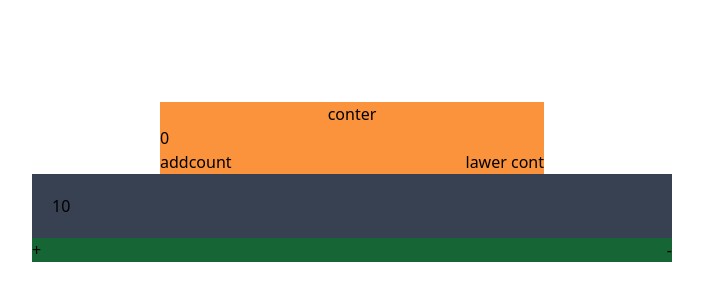
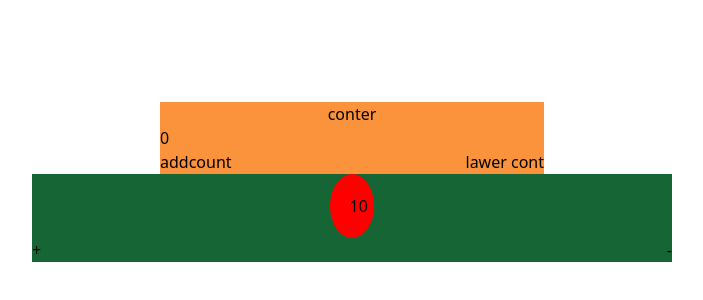
Before and after one commit to mohammadjalizi/learn-react, a React (Create React App) app: page / in a window 1280 px wide. Shown: the part 154-454 px from the top of the page, without its empty margins (288-991 px from the left). Built offline with nearby package versions, Linux system fonts and the light colour scheme.

Commit message:
added project

```diff
--- a/src/Copmenen/temps/Temp.jsx
+++ b/src/Copmenen/temps/Temp.jsx
@@ -24,6 +24,10 @@ this.setState(prevState=>{
 
      return {Temp:prevState.Temp +1}
 })
+if(this,this.state.Temp>=15){
+return ({tempclass:"hot"})
+
+}
 }
 
 Minus(){
@@ -44,7 +48,7 @@ return(
 
 <div>
 
-    <div className={` bg-gray-700 p-5 ${this.state.tempclass}`}>
+    <div className={`  p-5  ${this.state.tempclass}`}>
 
 {this.state.Temp}
     </div>
--- a/src/index.css
+++ b/src/index.css
@@ -1,3 +1,15 @@
 @tailwind base;
 @tailwind components;
 @tailwind utilities;
+
+
+@layer components{
+
+.cold{
+background-color: red;
+border-radius: 50%;
+width: 7%;
+margin: auto;
+}
+
+}
```
